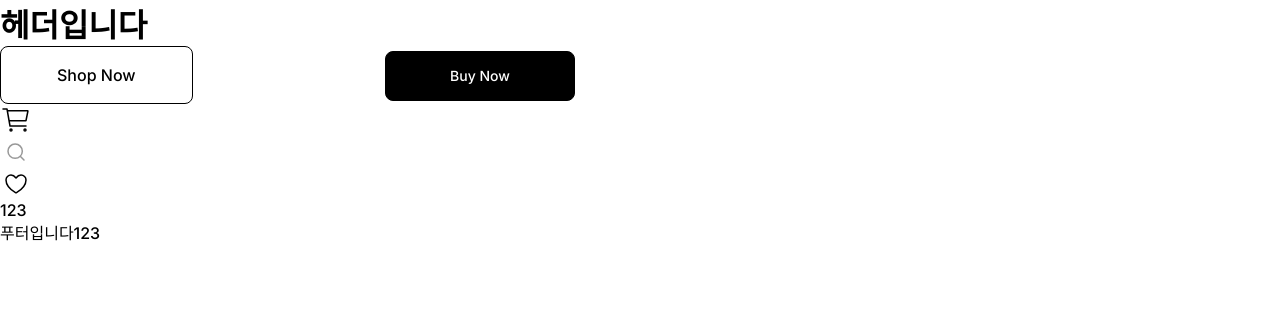
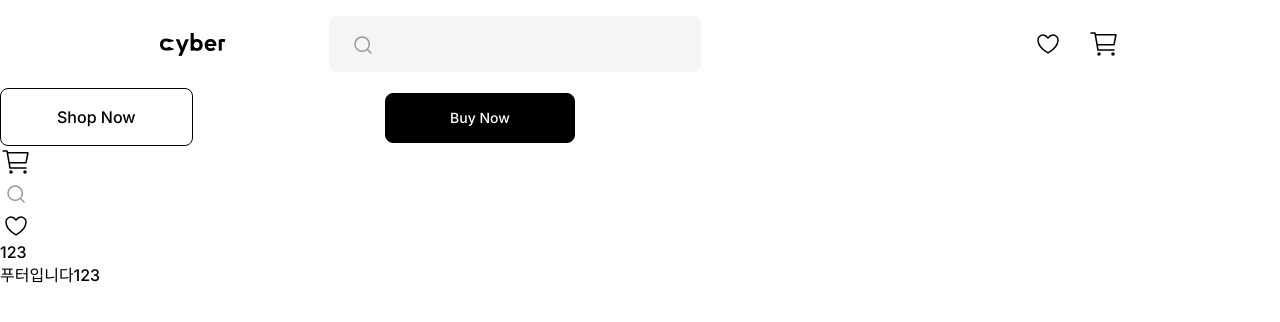
Before and after one commit to ohjs91/oz-ojs-cyber, a React (Vite) app: page / in a window 1280 px wide. Shown: the top 322 px of the page. Built offline with nearby package versions, Linux system fonts and the light colour scheme.

Commit message:
#17 헤더 작업

```diff
--- /dev/null
+++ b/src/assets/scss/common/common.scss
@@ -0,0 +1,5 @@
+.container {
+  max-width: 1440px;
+  width: 100%;
+  margin: 0 auto;
+}
--- a/src/assets/scss/common/header.scss
+++ b/src/assets/scss/common/header.scss
@@ -1,3 +1,37 @@
-.scss_test {
-  color: blue;
+.header {
+  max-width: 1440px;
+  width: 100%;
+  margin: 0 auto;
+  height: 88px;
+  padding: 0 160px;
+  display: flex;
+  align-items: center;
+  justify-content: space-between;
+  .header_search_wrap {
+    display: flex;
+    align-items: center;
+    gap: 103px;
+  }
+  .logo {
+  }
+  .header_search {
+    position: relative;
+    .header_search_input {
+      width: 372px;
+      height: 56px;
+      background-color: #f5f5f5;
+      border-radius: 8px;
+      padding: 19px 20px 19px 48px;
+      border: none;
+    }
+    .header_search_btn {
+      position: absolute;
+      top: 16px;
+      left: 16px;
+    }
+  }
+  .my_item_wrap {
+    display: flex;
+    gap: 24px;
+  }
 }
--- a/src/assets/scss/main.scss
+++ b/src/assets/scss/main.scss
@@ -2,6 +2,7 @@
 // @import 'common/footer';
 // @import 'components/btn';
 // @import './reset.scss';
+@use 'common/common' as *;
 @use 'common/header' as *;
 @use 'common/footer' as *;
 @use 'common/font' as *;
--- a/src/common/Header.jsx
+++ b/src/common/Header.jsx
@@ -1,9 +1,34 @@
 import React from 'react';
-
+import { Link } from 'react-router-dom';
+import IconBtn from '../components/IconBtn';
+import SearchIcon from '/src/assets/images/svg/Search.svg?react';
+import CartIcon from '/src/assets/images/svg/Cart.svg?react';
+import FavoritesIcon from '/src/assets/images/svg/Favorites.svg?react';
+import logoImage from '../assets/Images/img_logo.png';
 const Header = () => {
   return (
     <header className="header">
-      <h1>헤더입니다</h1>
+      <div className="header_search_wrap">
+        <h1 className="logo">
+          <Link to={'/'}>
+            <img src={logoImage} alt="cyber 로고" />
+          </Link>
+        </h1>
+        <div className="header_search">
+          <input className="header_search_input" type="text" />
+          <IconBtn className="header_search_btn" size={'24'}>
+            <SearchIcon />
+          </IconBtn>
+        </div>
+      </div>
+      <div className="my_item_wrap">
+        <IconBtn className="header_search_btn" size={'32'}>
+          <FavoritesIcon />
+        </IconBtn>
+        <IconBtn className="header_search_btn" size={'32'}>
+          <CartIcon />
+        </IconBtn>
+      </div>
     </header>
   );
 };
--- a/src/common/Layout.jsx
+++ b/src/common/Layout.jsx
@@ -4,14 +4,14 @@ import { Outlet } from 'react-router';
 
 const Layout = () => {
   return (
-    <>
+    <div className="wrap">
       <Header />
       <main className="container">
         <Outlet />
         <div>123</div>
       </main>
       <Footer />
-    </>
+    </div>
   );
 };
 export default Layout;
--- a/src/components/IconBtn.jsx
+++ b/src/components/IconBtn.jsx
@@ -1,7 +1,7 @@
 import React from 'react';
 
-const IconBtn = ({ disabled = false, children, size }) => {
-  const buttonClasses = `icon-btn size-${size ? `${size}` : ''}`;
+const IconBtn = ({ disabled = false, children, size, className }) => {
+  const buttonClasses = `icon-btn size-${size ? `${size}` : ''} ${className || ''}`;
   return (
     <button className={buttonClasses} disabled={disabled}>
       {children}
```
Also changed, not shown: src/assets/images/img_logo.png (added).
